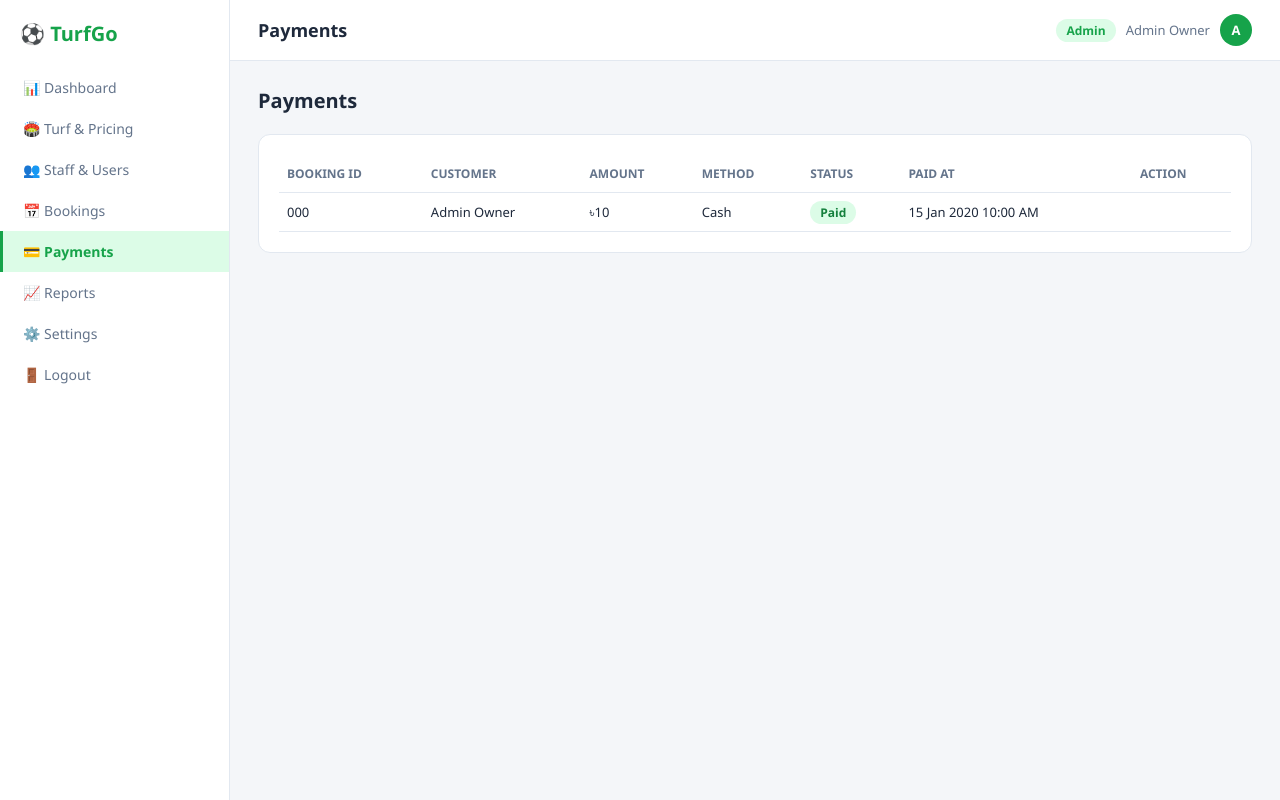
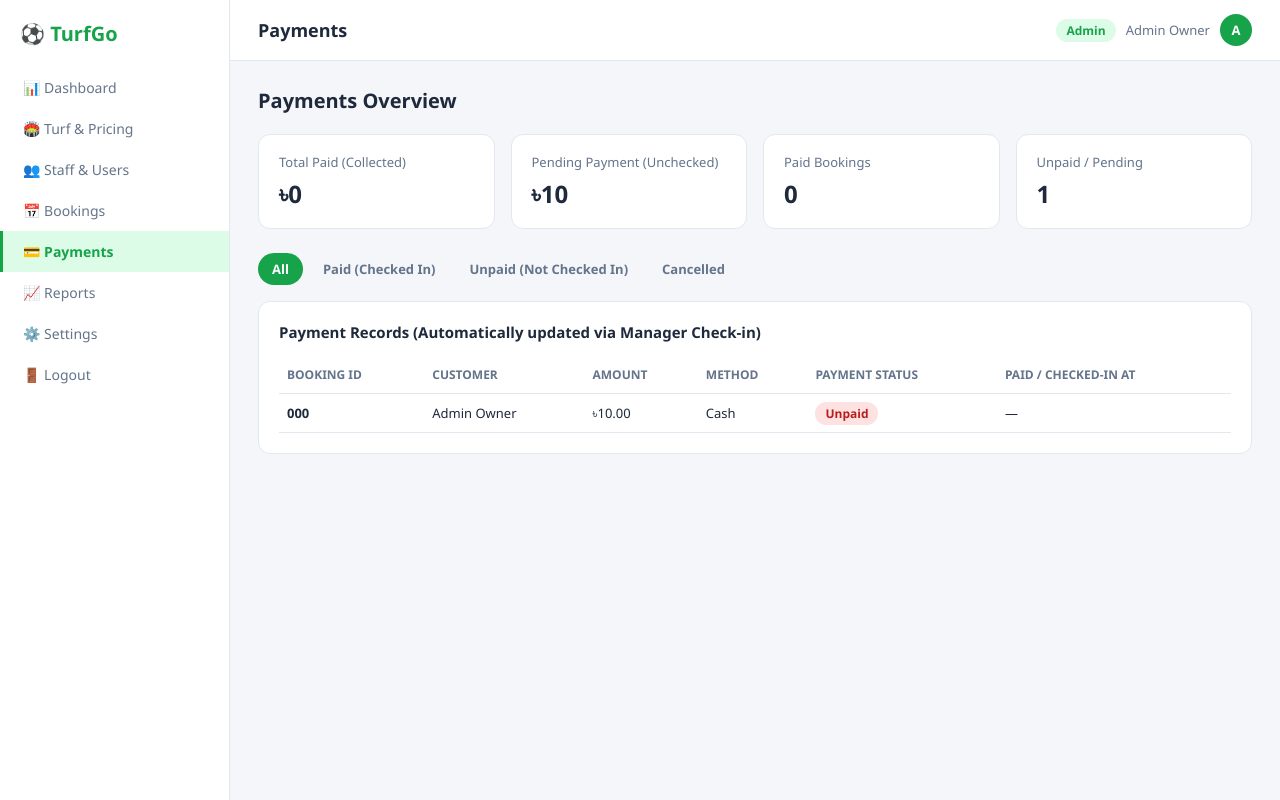
Before and after one commit to Afraz-22/TurfGo, a PHP site: page /admin/payments.php in a window 1280 px wide. Run offline with PHP 8.4, Linux system fonts and the light colour scheme; a user stored in the database is signed in; data comes from the database, SQL or seed files in the repository; tables that the repository leaves empty hold one stand-in row (values such as "Sample post").

Commit message:
booking, payment, check-in logic updated

```diff
--- a/admin/payments.php
+++ b/admin/payments.php
@@ -15,31 +15,73 @@ $nav_items = [
     ["key" => "settings", "href" => "settings.php", "icon" => "⚙️", "label" => "Settings"],
 ];
 
-// Mark a payment as paid
-if (isset($_GET["mark_paid"])) {
-    $id = (int)$_GET["mark_paid"];
-    $conn->query("UPDATE payments SET status = 'paid', paid_at = NOW() WHERE id = $id");
-    header("Location: payments.php");
-    exit();
+$filter = isset($_GET["status"]) ? $_GET["status"] : "all";
+
+// Stats
+$total_collected = $conn->query("SELECT COALESCE(SUM(amount), 0) AS s FROM bookings WHERE status = 'completed'")->fetch_assoc()["s"];
+$total_pending_pay = $conn->query("SELECT COALESCE(SUM(amount), 0) AS s FROM bookings WHERE status IN ('pending', 'confirmed')")->fetch_assoc()["s"];
+$count_paid = $conn->query("SELECT COUNT(*) AS c FROM bookings WHERE status = 'completed'")->fetch_assoc()["c"];
+$count_unpaid = $conn->query("SELECT COUNT(*) AS c FROM bookings WHERE status != 'completed'")->fetch_assoc()["c"];
+
+// Query all bookings with payment info (Payment is 'paid' when checked-in / completed)
+$sql = "SELECT b.id AS booking_id, b.booking_code, u.name AS customer, b.amount, b.status AS booking_status,
+               COALESCE(p.method, 'cash') AS method, p.paid_at,
+               CASE
+                   WHEN b.status = 'completed' THEN 'paid'
+                   WHEN b.status = 'cancelled' THEN 'cancelled'
+                   ELSE 'unpaid'
+               END AS payment_status
+        FROM bookings b
+        JOIN users u ON b.user_id = u.id
+        LEFT JOIN payments p ON p.booking_id = b.id";
+
+if ($filter === "paid") {
+    $sql .= " WHERE b.status = 'completed'";
+} elseif ($filter === "unpaid") {
+    $sql .= " WHERE b.status IN ('pending', 'confirmed')";
+} elseif ($filter === "cancelled") {
+    $sql .= " WHERE b.status = 'cancelled'";
 }
 
-$payments = $conn->query(
-    "SELECT p.id, b.booking_code, u.name AS customer, p.amount, p.method, p.status, p.paid_at
-     FROM payments p
-     JOIN bookings b ON p.booking_id = b.id
-     JOIN users u ON b.user_id = u.id
-     ORDER BY p.id DESC"
-);
+$sql .= " ORDER BY b.id DESC";
+
+$payments = $conn->query($sql);
 
 include "../includes/head.php";
 ?>
 
+<div class="page-header">
+    <h1>Payments Overview</h1>
+</div>
 
-<div class="page-header">
-    <h1>Payments</h1>
+<div class="stats-grid">
+    <div class="stat-card">
+        <div class="label">Total Paid (Collected)</div>
+        <div class="value">৳<?php echo number_format($total_collected, 0); ?></div>
+    </div>
+    <div class="stat-card">
+        <div class="label">Pending Payment (Unchecked)</div>
+        <div class="value">৳<?php echo number_format($total_pending_pay, 0); ?></div>
+    </div>
+    <div class="stat-card">
+        <div class="label">Paid Bookings</div>
+        <div class="value"><?php echo (int)$count_paid; ?></div>
+    </div>
+    <div class="stat-card">
+        <div class="label">Unpaid / Pending</div>
+        <div class="value"><?php echo (int)$count_unpaid; ?></div>
+    </div>
+</div>
+
+<div class="tab-bar">
+    <a href="payments.php?status=all" class="<?php echo $filter === 'all' ? 'active' : ''; ?>">All</a>
+    <a href="payments.php?status=paid" class="<?php echo $filter === 'paid' ? 'active' : ''; ?>">Paid (Checked In)</a>
+    <a href="payments.php?status=unpaid" class="<?php echo $filter === 'unpaid' ? 'active' : ''; ?>">Unpaid (Not Checked In)</a>
+    <a href="payments.php?status=cancelled" class="<?php echo $filter === 'cancelled' ? 'active' : ''; ?>">Cancelled</a>
 </div>
 
 <div class="card">
+    <div class="card-title">Payment Records (Automatically updated via Manager Check-in)</div>
     <table>
         <thead>
         <tr>
@@ -47,30 +89,41 @@ include "../includes/head.php";
             <th>Customer</th>
             <th>Amount</th>
             <th>Method</th>
-            <th>Status</th>
-            <th>Paid At</th>
-            <th>Action</th>
+            <th>Payment Status</th>
+            <th>Paid / Checked-in At</th>
         </tr>
         </thead>
         <tbody>
-        <?php if ($payments->num_rows === 0): ?>
-            <tr><td colspan="7" class="empty-state">No payment records yet.</td></tr>
-        <?php endif; ?>
+        <?php if (!$payments || $payments->num_rows === 0): ?>
+            <tr><td colspan="6" class="empty-state">No payment records found.</td></tr>
+        <?php else: ?>
             <?php while ($p = $payments->fetch_assoc()): ?>
                 <tr>
-                <td><?php echo h($p["booking_code"]); ?></td>
+                    <td><strong><?php echo h($p["booking_code"]); ?></strong></td>
                     <td><?php echo h($p["customer"]); ?></td>
-                <td>৳<?php echo number_format($p["amount"], 0); ?></td>
+                    <td>৳<?php echo number_format($p["amount"], 2); ?></td>
                     <td><?php echo h(ucfirst(str_replace("_", " ", $p["method"]))); ?></td>
-                <td><span class="badge badge-<?php echo h($p["status"]); ?>"><?php echo h(ucfirst($p["status"])); ?></span></td>
-                <td><?php echo $p["paid_at"] ? h(date("d M Y g:i A", strtotime($p["paid_at"]))) : "—"; ?></td>
                     <td>
-                    <?php if ($p["status"] !== "paid"): ?>
-                        <a class="icon-btn" href="payments.php?mark_paid=<?php echo (int)$p['id']; ?>" title="Mark as paid">✅</a>
+                        <?php if ($p["payment_status"] === "paid"): ?>
+                            <span class="badge badge-paid">Paid</span>
+                        <?php elseif ($p["payment_status"] === "cancelled"): ?>
+                            <span class="badge badge-cancelled">Cancelled</span>
+                        <?php else: ?>
+                            <span class="badge badge-unpaid">Unpaid</span>
                         <?php endif; ?>
+                    </td>
+                    <td>
+                        <?php
+                        if ($p["payment_status"] === "paid") {
+                            echo $p["paid_at"] ? h(date("d M Y g:i A", strtotime($p["paid_at"]))) : "Checked In";
+                        } else {
+                            echo "—";
+                        }
+                        ?>
                     </td>
                 </tr>
             <?php endwhile; ?>
+        <?php endif; ?>
         </tbody>
     </table>
 </div>
```
Also changed, not shown: admin/bookings.php (+14 -4 lines), manager/check-in.php (+53 -11 lines). Lines whose indentation alone changed are shown as unchanged.
